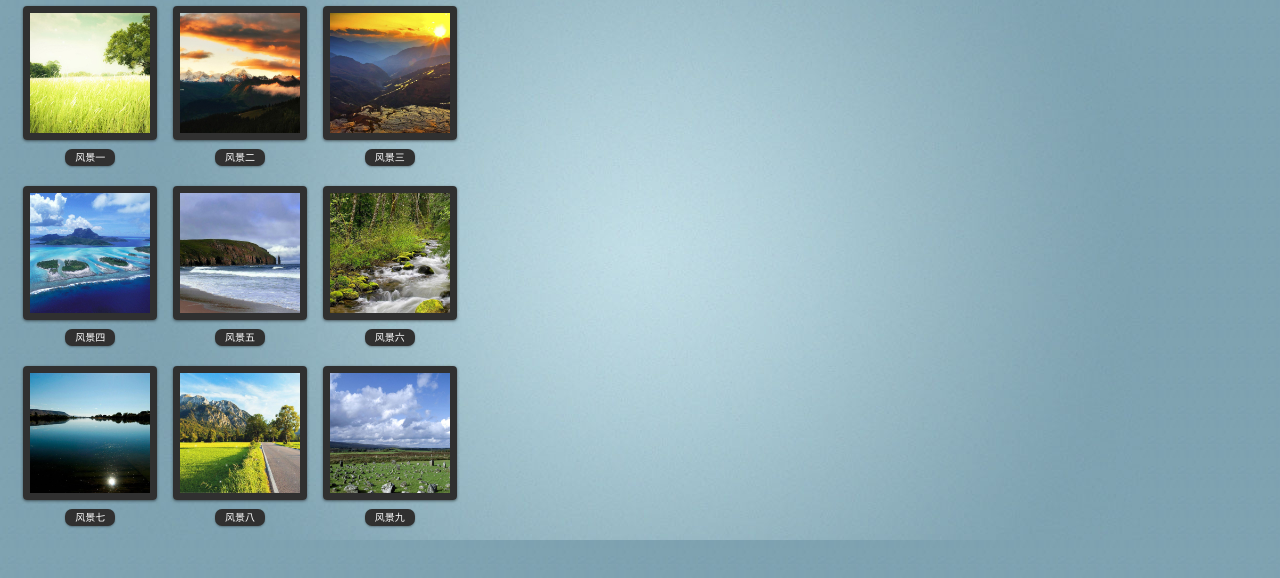
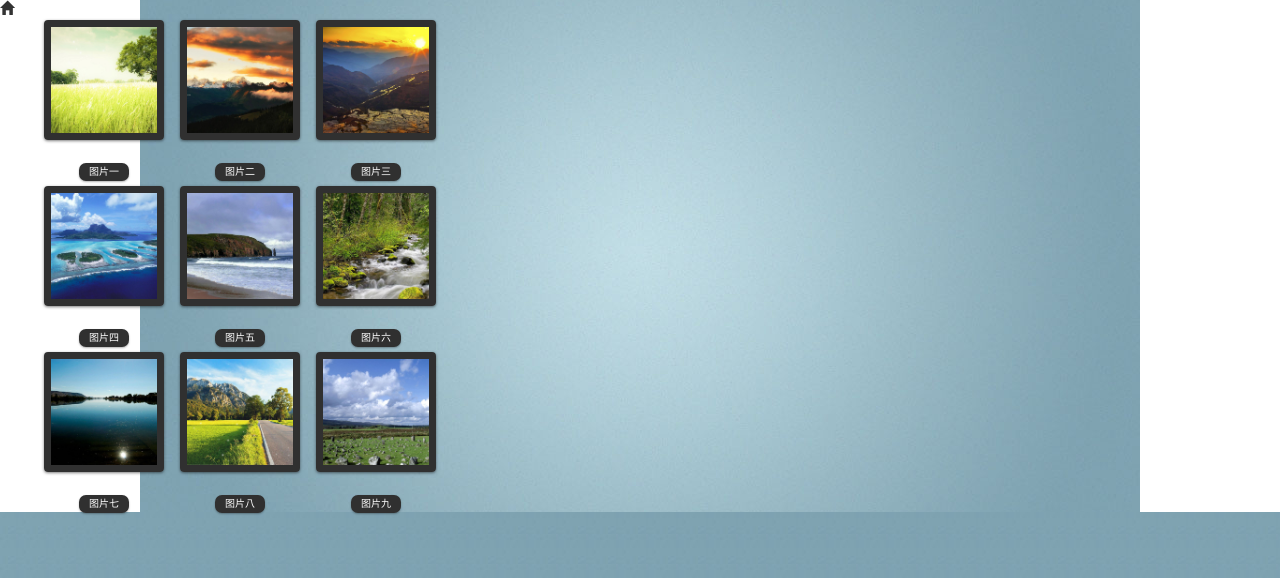
Before and after one commit to tiandishi/smallweb, a plain HTML site: page photo.html in a window 1280 px wide. Drawn offline with Linux system fonts and the light colour scheme.

Commit message:
kuaidone

```diff
--- a/css/style.css
+++ b/css/style.css
@@ -43,7 +43,7 @@ body .mainmenu li a b{ display:block; height:180px;}
 body .mainmenu li a img{ margin: 50px auto 15px;
 width: 70px;
 height: 70px;}
-body .mainmenu li a span{ display:block; height:30px; line-height:30px;background-color:#FFF; color: #999; font-size:20px; }
+body .mainmenu li a span{ display:block; height:30px; line-height:30px;background-color:#FFF; color: #999; font-size:24px; }
 
 body .mainmenu li:nth-child(8n+1) {background-color:#36A1DB}
 body .mainmenu li:nth-child(8n+2) {background-color:#678ce1}
--- a/photo.html
+++ b/photo.html
@@ -6,29 +6,40 @@
 <title>相册图片</title>
 <style type="text/css">
 body{font-size:14px;background-color:#fff}
+.btn_music{display:inline-block;width:50px;height:50px;background:url('images/play.png') no-repeat center center;background-size:100% auto;position:absolute;z-index:100;right:15px;top:20px;}
+.btn_music.on{background-image:url("images/stop.png");}
 </style>
 
 <link rel="stylesheet" href="css/styles.css" />
 <link rel="stylesheet" href="touchTouch/touchTouch.css" />
+<link rel="stylesheet" href="css/bootstrap.min.css">
+<link rel="stylesheet" href="css/bootstrap-theme.min.css">
 <!--[if lt IE 9]>
 	<script src="js/html5.js"></script>
 <![endif]-->
 
 </head>
+<script>
+function gohead(){
+   window.location.href("index.html");
+}
+</script>
+<span id="playbox" class="glyphicon glyphicon-home" onclick="gohead()"></span>
 <body>
 <div id="thumbs">
-	<a href="img/1.jpg" style="background-image:url(img/1.jpg)" title="风景一"></a>
-	<a href="img/2.jpg" style="background-image:url(img/2.jpg)" title="风景二"></a>
-	<a href="img/3.jpg" style="background-image:url(img/3.jpg)" title="风景三"></a>
-	<a href="img/4.jpg" style="background-image:url(img/4.jpg)" title="风景四"></a>
-	<a href="img/5.jpg" style="background-image:url(img/5.jpg)" title="风景五"></a>
-	<a href="img/6.jpg" style="background-image:url(img/6.jpg)" title="风景六"></a>
-	<a href="img/7.jpg" style="background-image:url(img/7.jpg)" title="风景七"></a>
-	<a href="img/8.jpg" style="background-image:url(img/8.jpg)" title="风景八"></a>
-	<a href="img/9.jpg" style="background-image:url(img/9.jpg)" title="风景九"></a>
+	<a href="img/1.jpg" style="background-image:url(img/1.jpg)" title="图片一"></a>
+	<a href="img/2.jpg" style="background-image:url(img/2.jpg)" title="图片二"></a>
+	<a href="img/3.jpg" style="background-image:url(img/3.jpg)" title="图片三"></a>
+	<a href="img/4.jpg" style="background-image:url(img/4.jpg)" title="图片四"></a>
+	<a href="img/5.jpg" style="background-image:url(img/5.jpg)" title="图片五"></a>
+	<a href="img/6.jpg" style="background-image:url(img/6.jpg)" title="图片六"></a>
+	<a href="img/7.jpg" style="background-image:url(img/7.jpg)" title="图片七"></a>
+	<a href="img/8.jpg" style="background-image:url(img/8.jpg)" title="图片八"></a>
+	<a href="img/9.jpg" style="background-image:url(img/9.jpg)" title="图片九"></a>
 </div>
 <script src="js/jquery.min.js"></script>
 <script src="touchTouch/touchTouch.jquery.js"></script>
+
 <script>
 $(function(){
 	$('#thumbs a').touchTouch();
```
Also changed, not shown: index.html (+7 -1 lines), 1 other file.
